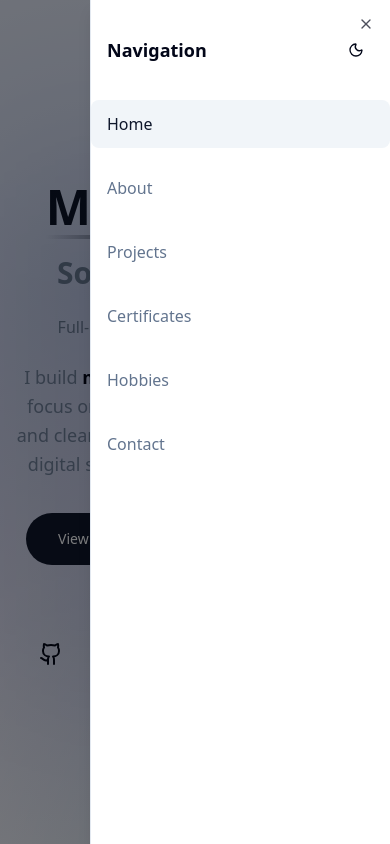
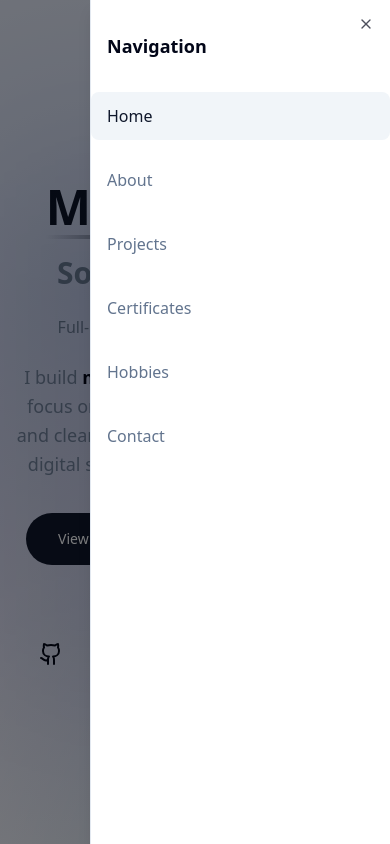
Before and after one commit to markodowd/markodowd-portfolio, a Next.js app: page / in a window 390 px wide. Both pictures are taken after a click on the button "Open menu". Shown: the top 844 px of the page. Built offline with nearby package versions, Linux system fonts and the light colour scheme.

Commit message:
feat: remove theme toggle in mobile menu

```diff
--- a/components/Navbar.tsx
+++ b/components/Navbar.tsx
@@ -133,9 +133,8 @@ export default function Navbar() {
               </SheetTrigger>
             <SheetContent side="right" className="w-[300px] sm:w-[400px]">
               <div className="flex flex-col gap-4 mt-8">
-                <div className="mb-4 px-4 flex items-center justify-between">
+                <div className="mb-4 px-4">
                   <SheetTitle className="text-lg font-semibold">Navigation</SheetTitle>
-                  <ThemeToggle />
                 </div>
                 {navLinks.map((link) => {
                   const sectionId = link.href.substring(1);
```
